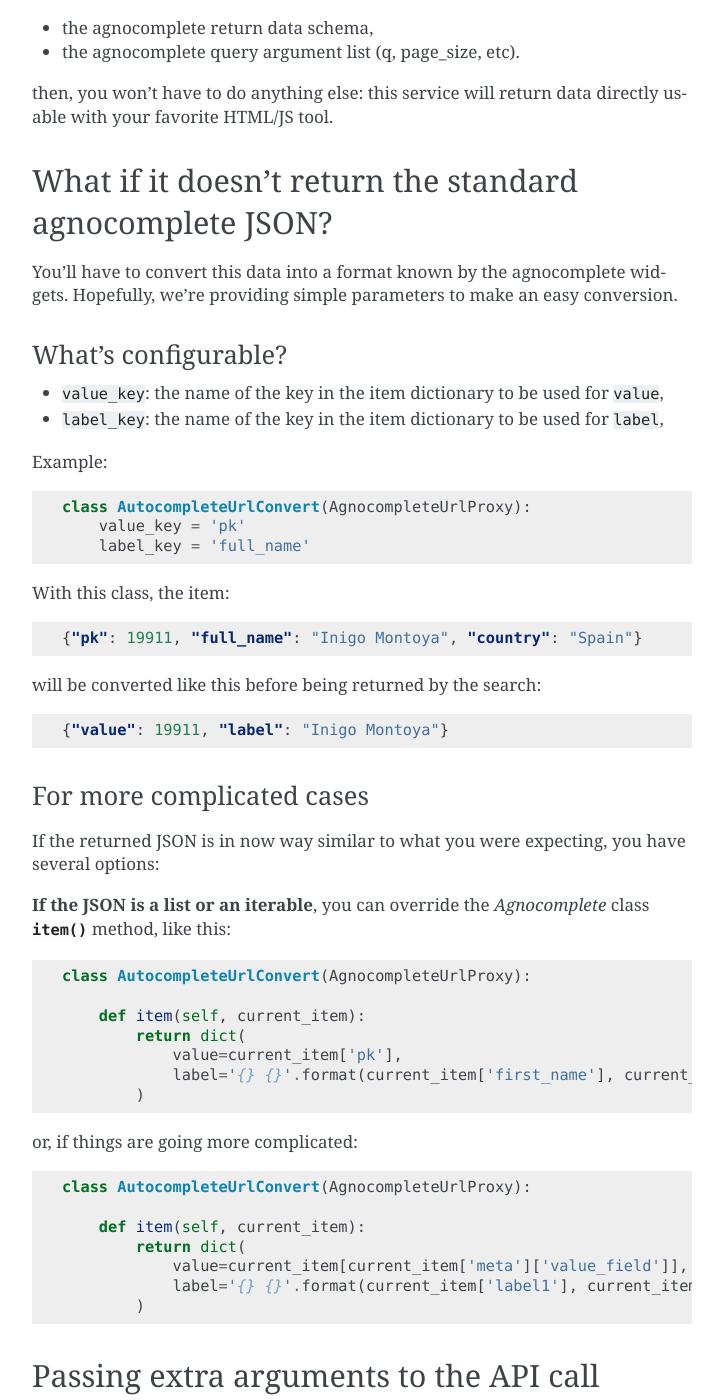
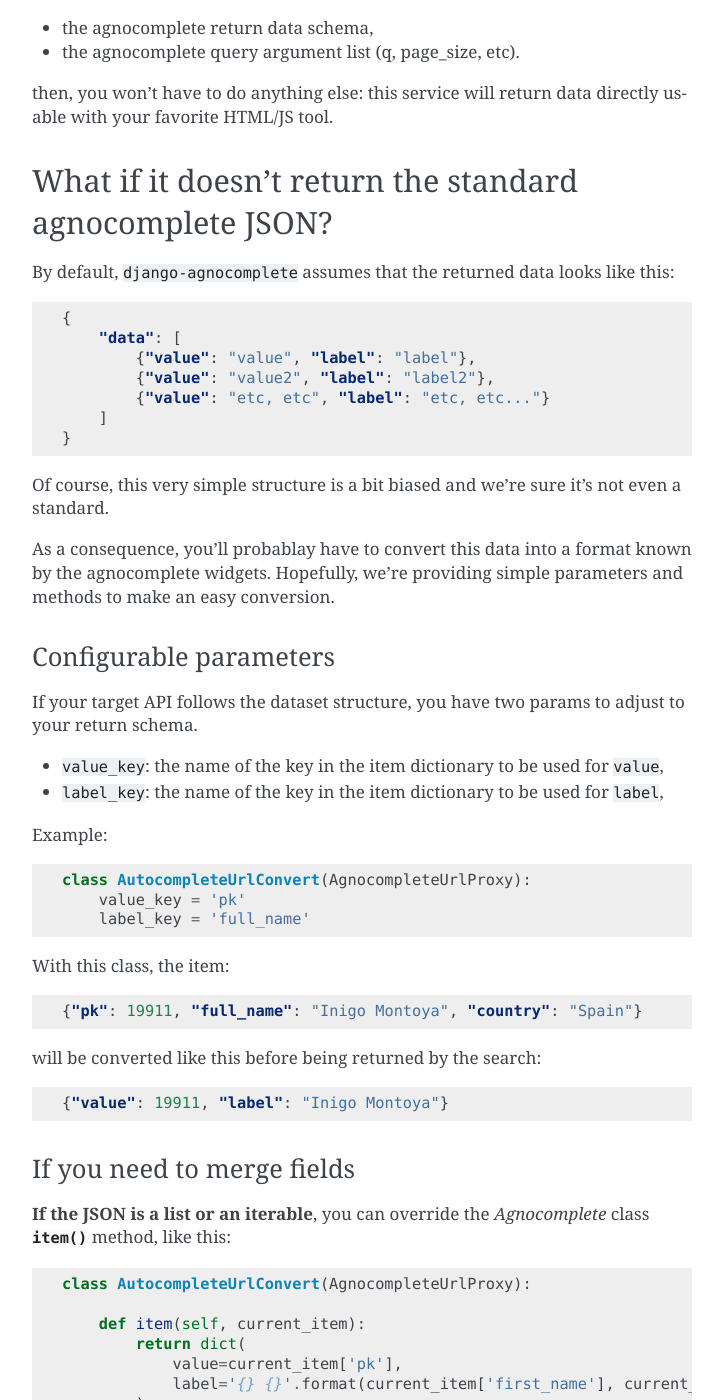
Before and after one commit to peopledoc/django-agnocomplete, a Sphinx documentation site: the page built from docs/url-proxy.rst, in a window 1280 px wide and 1400 px high, scrolled down 636 px. Shown: the whole window, without its empty margins (388-1111 px from the left). Built offline with Sphinx 7.4.7, drawn with Linux system fonts in a browser that asks for light colours; some of the changed text lies outside the part shown.

Commit message:
refs #62 -- API views that don't return standard schema

```diff
--- a/CHANGELOG.rst
+++ b/CHANGELOG.rst
@@ -8,7 +8,7 @@
 - Dropped support for Django 1.6 / 1.7 (#54),
 - Added support for Django 1.9. Please note that the combination Python 3.3 and Django 1.9 is incompatible - `see Django 1.9 release notes <https://docs.djangoproject.com/en/1.10/releases/1.9/>`_ (#56).
 - Added support for extra arguments passed to the search URL, passed on the Agnocomplete class (#52).
-- Added the ``AgnocompleteUrlProxy`` class, handling autocomplete using a third-party HTTP API (#55).
+- Added the ``AgnocompleteUrlProxy`` class, handling autocomplete using a third-party HTTP API (#55, #62).
 - Removed Django 1.10 deprecation warnings (#59).
 
 0.5.0 (2016-07-01)
--- a/docs/url-proxy.rst
+++ b/docs/url-proxy.rst
@@ -32,10 +32,26 @@
 What if it doesn't return the standard agnocomplete JSON?
 ---------------------------------------------------------
 
-You'll have to convert this data into a format known by the agnocomplete widgets. Hopefully, we're providing simple parameters to make an easy conversion.
+By default, ``django-agnocomplete`` assumes that the returned data looks like this:
 
-What's configurable?
-++++++++++++++++++++
+.. code-block:: json
+
+    {
+        "data": [
+            {"value": "value", "label": "label"},
+            {"value": "value2", "label": "label2"},
+            {"value": "etc, etc", "label": "etc, etc..."}
+        ]
+    }
+
+Of course, this very simple structure is a bit biased and we're sure it's not even a standard.
+
+As a consequence, you'll probablay have to convert this data into a format known by the agnocomplete widgets. Hopefully, we're providing simple parameters and methods to make an easy conversion.
+
+Configurable parameters
++++++++++++++++++++++++
+
+If your target API follows the dataset structure, you have two params to adjust to your return schema.
 
 * ``value_key``: the name of the key in the item dictionary to be used for ``value``,
 * ``label_key``: the name of the key in the item dictionary to be used for ``label``,
@@ -60,10 +76,8 @@
 
     {"value": 19911, "label": "Inigo Montoya"}
 
-For more complicated cases
-++++++++++++++++++++++++++
-
-If the returned JSON is in now way similar to what you were expecting, you have several options:
+If you need to merge fields
++++++++++++++++++++++++++++
 
 **If the JSON is a list or an iterable**, you can override the `Agnocomplete` class :meth:`item()` method, like this:
 
@@ -89,6 +103,24 @@
                 value=current_item[current_item['meta']['value_field']],
                 label='{} {}'.format(current_item['label1'], current_item['label2']),
             )
+
+If the result doesn't follow standard schema
+++++++++++++++++++++++++++++++++++++++++++++
+
+The :meth:`get_http_result` is ready to be overridden.
+
+.. important::
+
+    this overridden/overwritten method **must** return an iterable (list, set, tuple...)
+
+Simple example:
+
+.. code-block:: python
+
+    class AutocompleteUrlSchema(AgnocompleteUrlProxy):
+        def get_http_result(self, payload):
+            return payload.get('result', [])
+
 
 Passing extra arguments to the API call
 ---------------------------------------
```
Also changed, not shown: 3 other files.
